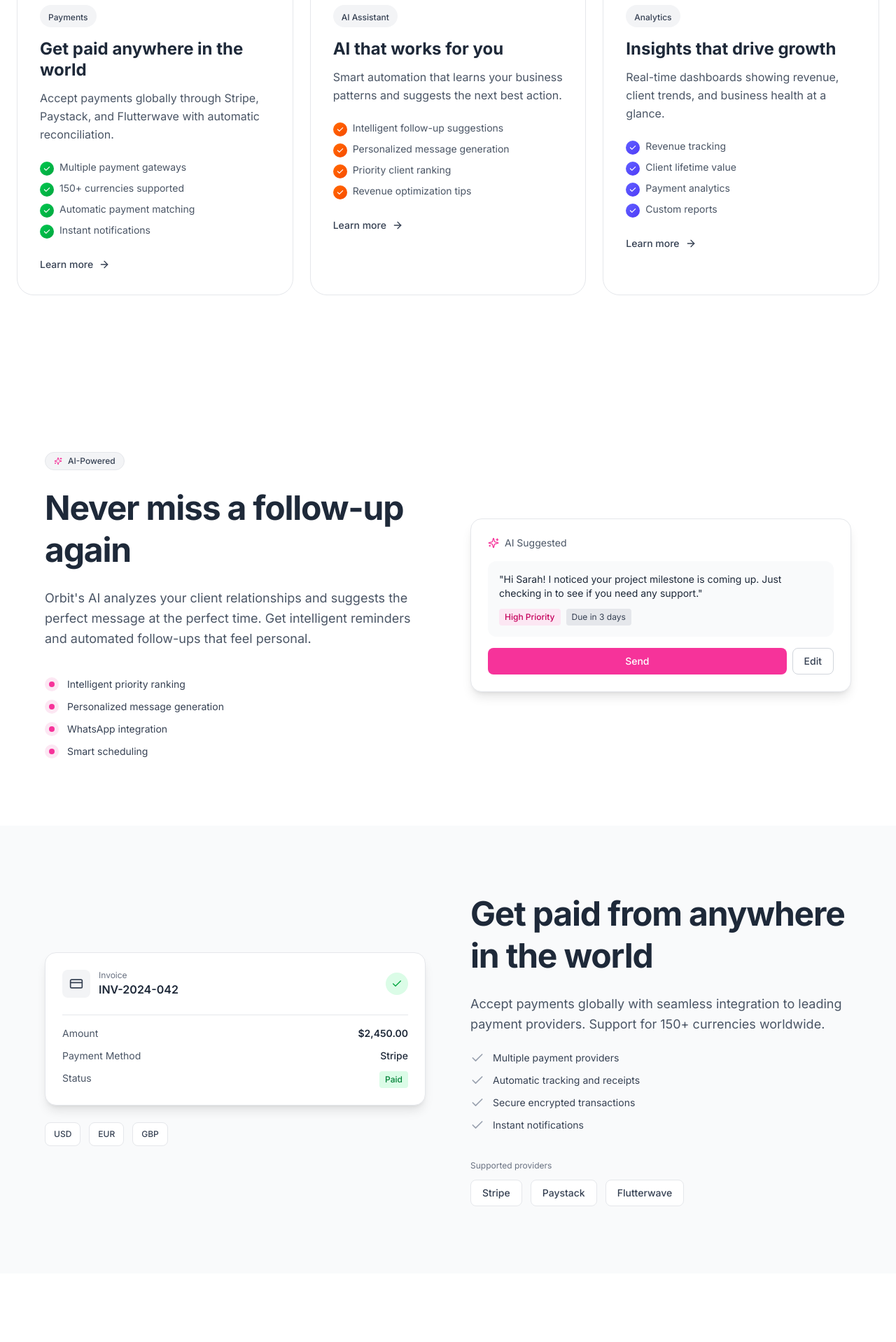
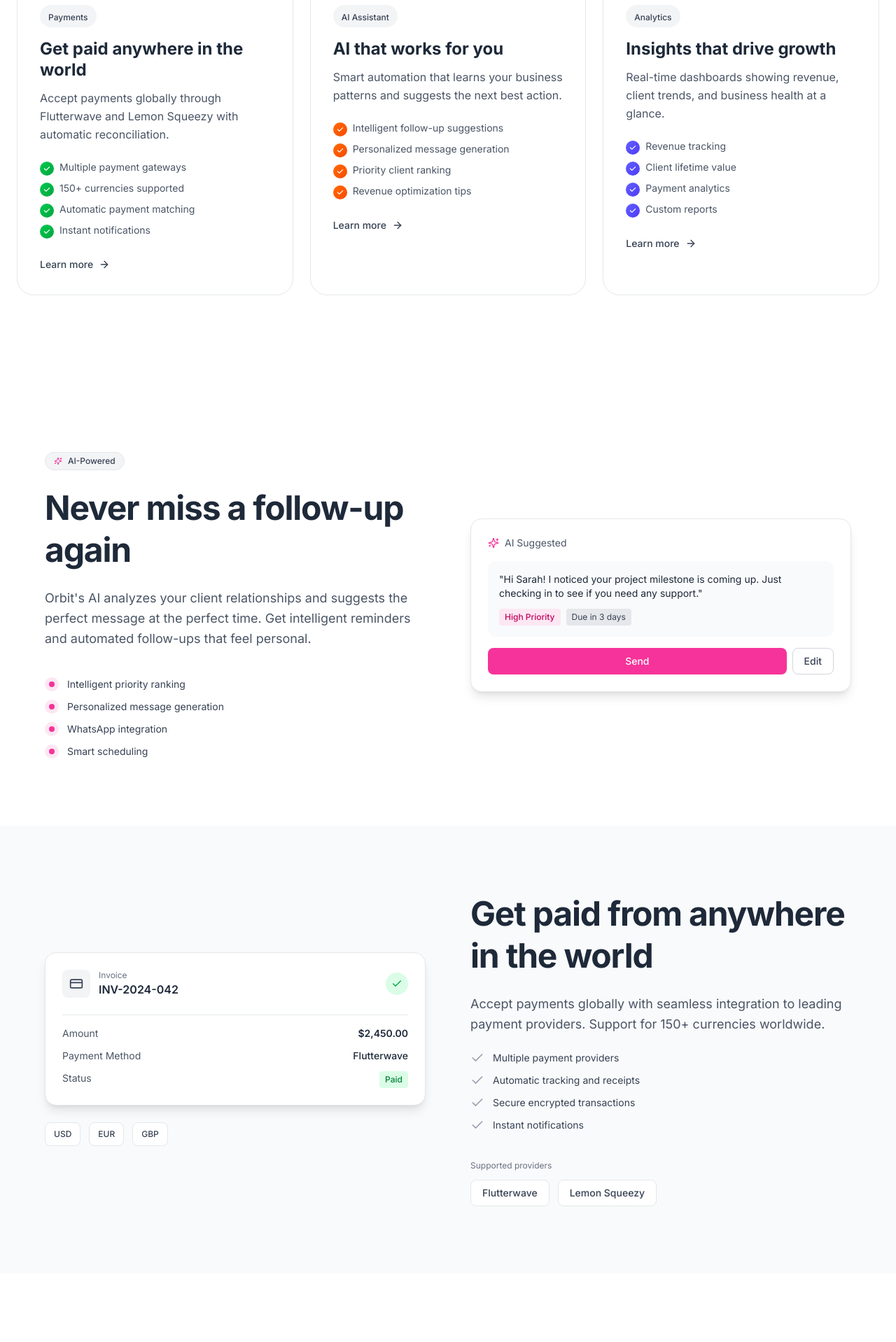
Before and after one commit to ifeoluwaadegbulugbe/Orbit, a React (Vite) app: page / in a window 1280 px wide. Shown: the part 3360-5278 px from the top of the page at 70% size. Built offline with nearby package versions, Linux system fonts and the light colour scheme; no server answers.

Commit message:
chore: replace Stripe/Paystack/Flutterwave copy with Flutterwave and Lemon Squeezy

```diff
--- a/src/app/components/faq.tsx
+++ b/src/app/components/faq.tsx
@@ -12,7 +12,7 @@ export function FAQ() {
     },
     {
       question: "Which payment providers are supported?",
-      answer: "Orbit integrates with Stripe, Flutterwave, and Paystack, giving you flexibility to choose the provider that works best for you."
+      answer: "Orbit integrates with Flutterwave and Lemon Squeezy, giving you flexibility to choose the provider that works best for you."
     },
     {
       question: "Is there a free plan?",
--- a/src/app/components/feature-grid.tsx
+++ b/src/app/components/feature-grid.tsx
@@ -39,7 +39,7 @@ export function FeatureGrid() {
     {
       icon: CreditCard,
       title: "Global Payments",
-      description: "Accept payments worldwide through Stripe, Paystack, and Flutterwave integration."
+      description: "Accept payments worldwide through Flutterwave and Lemon Squeezy integration."
     },
     {
       icon: TrendingUp,
--- a/src/app/components/online-payments.tsx
+++ b/src/app/components/online-payments.tsx
@@ -36,7 +36,7 @@ export function OnlinePayments() {
                   </div>
                   <div className="flex justify-between text-sm">
                     <span className="text-gray-600">Payment Method</span>
-                    <span className="font-medium text-gray-800">Stripe</span>
+                    <span className="font-medium text-gray-800">Flutterwave</span>
                   </div>
                   <div className="flex justify-between text-sm">
                     <span className="text-gray-600">Status</span>
@@ -91,7 +91,7 @@ export function OnlinePayments() {
             <div className="pt-4">
               <p className="text-xs text-gray-500 mb-3">Supported providers</p>
               <div className="flex gap-3">
-                {["Stripe", "Paystack", "Flutterwave"].map((provider) => (
+                {["Flutterwave", "Lemon Squeezy"].map((provider) => (
                   <div
                     key={provider}
                     className="px-4 py-2 bg-white border border-gray-200 rounded-lg text-sm font-medium text-gray-700"
--- a/src/app/components/pricing.tsx
+++ b/src/app/components/pricing.tsx
@@ -37,7 +37,7 @@ export function Pricing() {
         "Unlimited clients",
         "Everything in Free, plus:",
         "AI assistant & follow-ups",
-        "Online payments (Stripe, Paystack, Flutterwave)",
+        "Online payments (Flutterwave, Lemon Squeezy)",
         "Advanced analytics & insights",
         "Automation workflows",
         "WhatsApp integration",
--- a/src/app/components/tabbed-features.tsx
+++ b/src/app/components/tabbed-features.tsx
@@ -53,7 +53,7 @@ export function TabbedFeatures() {
       label: "Payments",
       icon: CreditCard,
       title: "Get paid anywhere in the world",
-      description: "Accept payments globally through Stripe, Paystack, and Flutterwave with automatic reconciliation.",
+      description: "Accept payments globally through Flutterwave and Lemon Squeezy with automatic reconciliation.",
       features: [
         "Multiple payment gateways",
         "150+ currencies supported",
```
